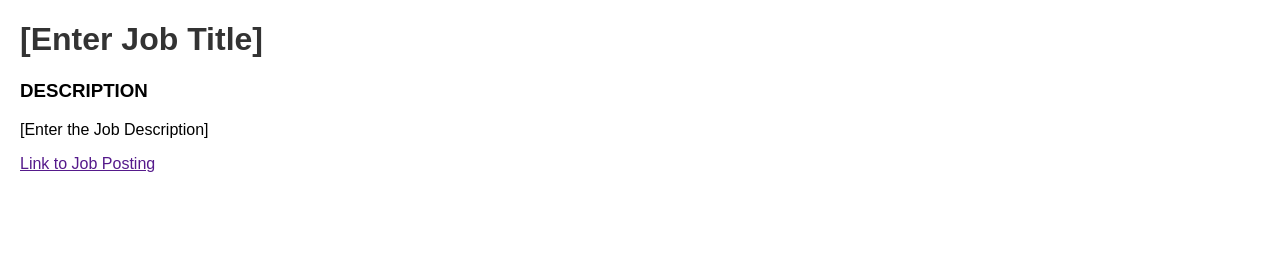
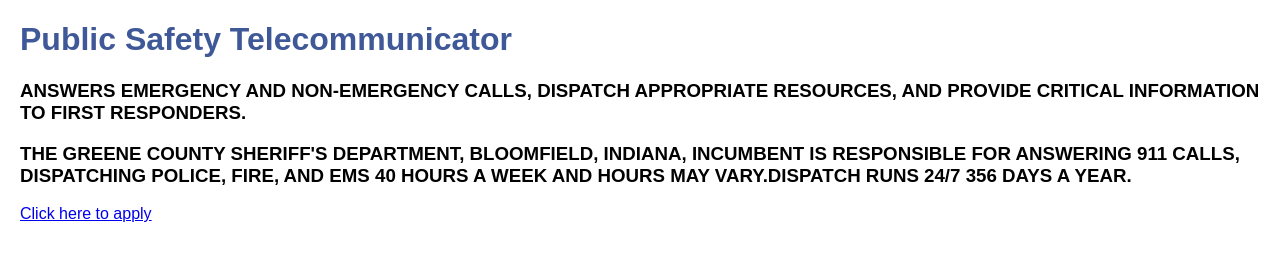
Before and after one commit to madisynwinters2/demonexttech, a plain HTML site: page programming-warmup/index.html in a window 1280 px wide. Drawn offline with Linux system fonts and the light colour scheme.

```diff
--- a/programming-warmup/index.html
+++ b/programming-warmup/index.html
@@ -10,7 +10,7 @@
         margin: 20px;
       }
       h1 {
-        color: #333;
+        color: #3f5897;
       }
       h3 {
         text-transform: uppercase;
@@ -19,14 +19,16 @@
         line-height: 1.5 em;
       }
       a:hover {
-        background-color: yellow;
+        background-color: rgba(73, 90, 172, 0.767);
       }
     </style>
   </head>
   <body>
-    <h1>[Enter Job Title]</h1>
-    <h3>Description</h3>
-    <p>[Enter the Job Description]</p>
-    <a href="">Link to Job Posting</a>
+    <h1>Public Safety Telecommunicator</h1>
+    <h3>Answers emergency and non-emergency calls, dispatch appropriate resources, and provide critical information to first responders.</h3>
+    <h3>The Greene County Sheriff's department, Bloomfield, Indiana, Incumbent is responsible for answering 911 calls, Dispatching Police, Fire, and Ems 40 hours a week and hours may vary.Dispatch runs 24/7 356 days a year.</h3>
+    <a href="https://www.indeed.com/viewjob?cmp=Greene-County-Sheriff%2527s-Department&t=Dispatcher&jk=c62d0d22ca727091&xpse=SoB567I3itRuSjS5LR0LbzkdCdPP&xfps=5d4bef84-b19b-4126-8711-4444896181cb&xkcb=SoBh67M3itRvdwywmp0JbzkdCdPP&vjs=3
+    " target="_blank">Click here to apply</a>
+
   </body>
 </html>
```
Also changed, not shown: 1 other file.
